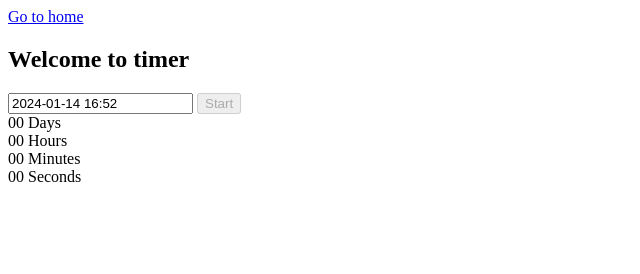
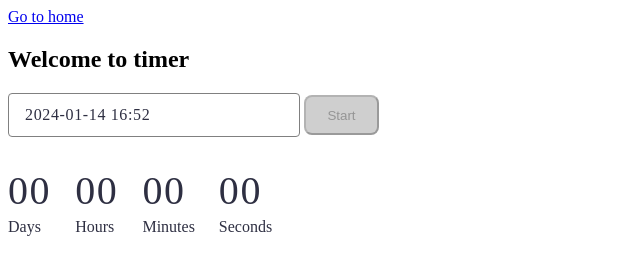
Before and after one commit to NatalyMit/goit-js-hw-10, a website built with Vite: page src/1-timer.html in a window 1280 px wide. Shown: the whole page, without its empty margins (0-640 px from the left). Built offline with nearby package versions, Linux system fonts and the light colour scheme.

Commit message:
add css style

```diff
--- a/src/css/1-timer.css
+++ b/src/css/1-timer.css
@@ -0,0 +1,68 @@
+input {
+  width: 272px;
+  height: 40px;
+  border-radius: 4px;
+  border: 1px solid #808080;
+  padding-left: 16px;
+  color: #2e2f42;
+  font-family: Montserrat;
+  font-size: 16px;
+  font-style: normal;
+  font-weight: 400;
+  line-height: 1.5; /* 150% */
+  letter-spacing: 0.64px;
+}
+
+input:active {
+  border-radius: 4px;
+  border: 1px solid #4e75ff;
+}
+input:hover {
+  border-radius: 4px;
+  border: 1px solid #000;
+}
+
+input:disabled {
+  border-radius: 4px;
+  border: 1px solid #808080;
+}
+
+button {
+  width: 75px;
+  height: 40px;
+  padding: 8px 16px;
+  justify-content: center;
+  align-items: center;
+  gap: 10px;
+  border-radius: 8px;
+  background: #cfcfcf;
+  margin-bottom: 32px;
+}
+
+.timer {
+  display: flex;
+  gap: 24px;
+}
+
+.field {
+  display: flex;
+  flex-direction: column;
+}
+
+.value {
+  color: #2e2f42;
+  font-family: Montserrat;
+  font-size: 40px;
+  font-style: normal;
+  font-weight: 400;
+  line-height: 1.2; /* 120% */
+  letter-spacing: 1.6px;
+}
+
+.label {
+  color: #2e2f42;
+  font-family: Montserrat;
+  font-size: 16px;
+  font-weight: 400;
+  line-height: 1.5; /* 150% */
+}
--- a/src/css/2-snackbar.css
+++ b/src/css/2-snackbar.css
@@ -0,0 +1,66 @@
+/* .form {
+  display: flex;
+  flex-direction: column;
+  align-items: flex-start;
+} */
+input[type='number'] {
+  width: 360px;
+  height: 40px;
+  border-radius: 4px;
+  border: 1px solid #808080;
+  padding-left: 16px;
+}
+
+input[type='number']:hover {
+  border-color: rgba(46, 47, 66, 1);
+}
+
+input[type='number']:active {
+  border-color: #4e75ff;
+}
+
+label {
+  display: flex;
+  flex-direction: column;
+}
+
+fieldset {
+  display: flex;
+  gap: 48px;
+  width: 360px;
+  height: 64px;
+  stroke-width: 1px;
+  stroke: #808080;
+  margin-top: 30px;
+}
+
+fieldset > label {
+  display: flex;
+  flex-direction: row;
+  align-items: center;
+  justify-content: center;
+}
+
+button {
+  display: flex;
+  width: 360px;
+  padding: 8px 16px;
+  justify-content: center;
+  align-items: center;
+  gap: 10px;
+  border-color: #fff;
+  border-radius: 8px;
+  background: #4e75ff;
+  margin-top: 24px;
+  color: #fff;
+  font-family: Montserrat;
+  font-size: 16px;
+  font-style: normal;
+  font-weight: 500;
+  line-height: 24px; /* 150% */
+  letter-spacing: 0.64px;
+}
+
+button:hover {
+  background: #6c8cff;
+}
--- a/src/css/reset.css
+++ /dev/null
@@ -1,35 +0,0 @@
-/* Reset styles */
-h1,
-h2,
-h3,
-h4,
-h5,
-h6,
-p {
-  margin: 0;
-}
-
-p:last-child {
-  margin-bottom: 0;
-}
-
-ul {
-  margin: 0;
-  padding: 0;
-  list-style: none;
-}
-
-a {
-  color: currentColor;
-  text-decoration: none;
-}
-
-button {
-  cursor: pointer;
-}
-
-img {
-  display: block;
-  max-width: 100%;
-  height: auto;
-}
--- a/src/css/styles.css
+++ b/src/css/styles.css
@@ -1,4 +1,3 @@
-@import url('./reset.css');
 npm :root {
   font-family: Inter, Avenir, Helvetica, Arial, sans-serif;
   font-size: 16px;
@@ -14,3 +13,37 @@ npm :root {
   -moz-osx-font-smoothing: grayscale;
   -webkit-text-size-adjust: 100%;
 }
+h1,
+h2,
+h3,
+h4,
+h5,
+h6,
+p {
+  margin: 0;
+}
+
+p:last-child {
+  margin-bottom: 0;
+}
+
+ul {
+  margin: 0;
+  padding: 0;
+  list-style: none;
+}
+
+a {
+  color: currentColor;
+  text-decoration: none;
+}
+
+button {
+  cursor: pointer;
+}
+
+img {
+  display: block;
+  max-width: 100%;
+  height: auto;
+}
```
